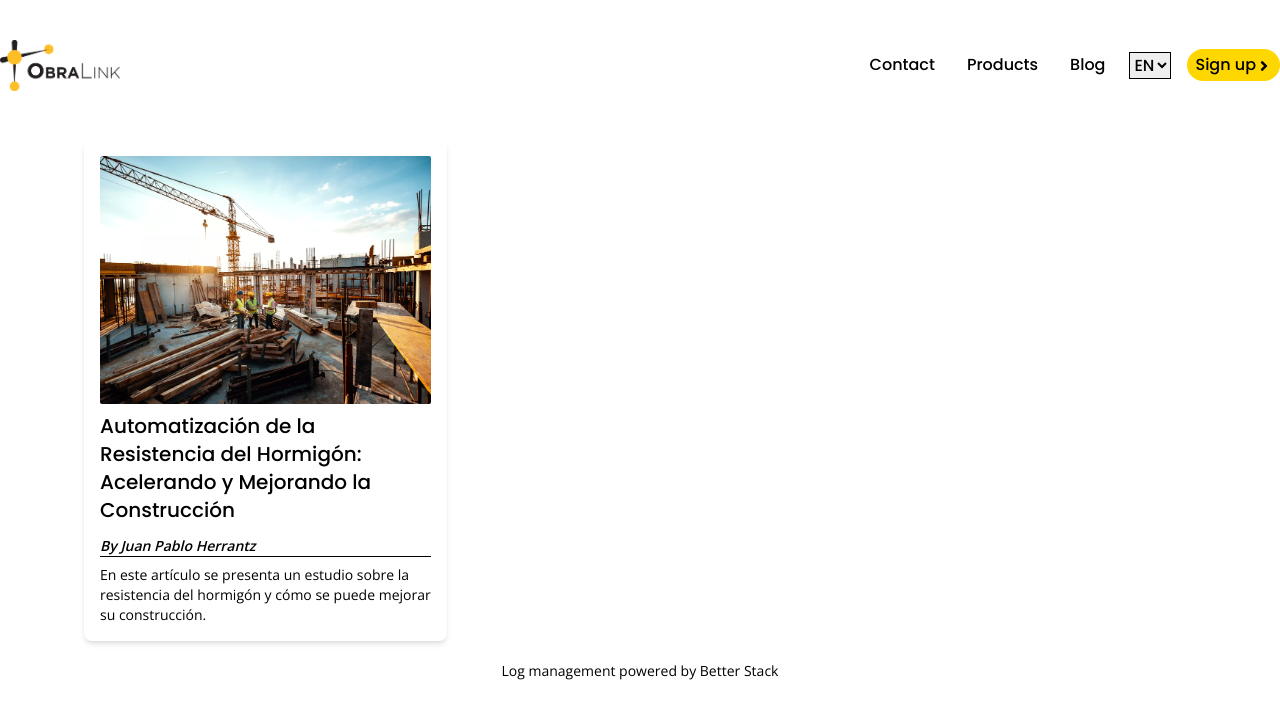
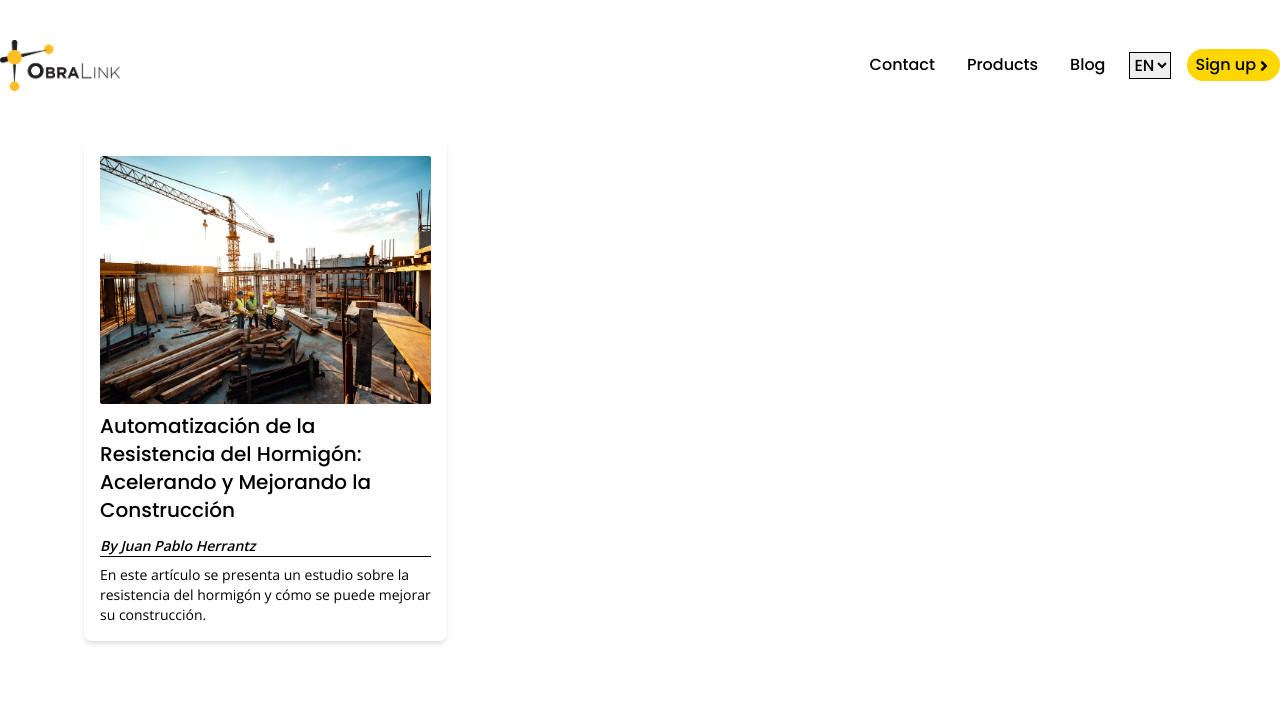
Before and after one commit to elisahonorato/obralink-web, a Next.js app: page /en/blog in a window 1280 px wide. Shown: the top 718 px of the page. Built offline with nearby package versions, Linux system fonts and the light colour scheme.

Commit message:
bye bye better stack

```diff
--- a/src/app/[locale]/(unauth)/blog/page.tsx
+++ b/src/app/[locale]/(unauth)/blog/page.tsx
@@ -38,18 +38,6 @@ const BlogPage = () => {
           </Link>
         ))}
       </div>
-
-      <div className="mt-5 text-center text-sm">
-        {`${t('log_management_powered_by')} `}
-        <a
-          className="text-blue-700 hover:border-b-2 hover:border-blue-700"
-          href="https://betterstack.com/?utm_source=github&utm_medium=sponsorship&utm_campaign=next-js-boilerplate"
-          target="_blank"
-          rel="noopener noreferrer"
-        >
-          Better Stack
-        </a>
-      </div>
     </>
   );
 };
```
